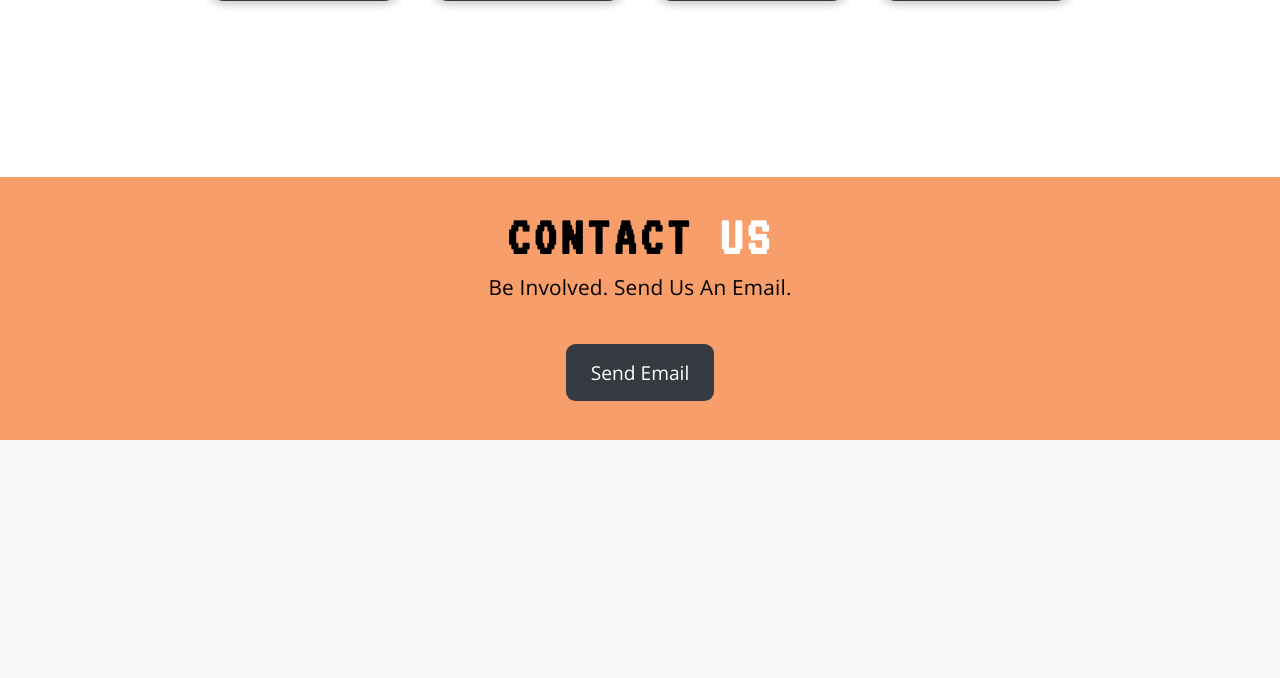
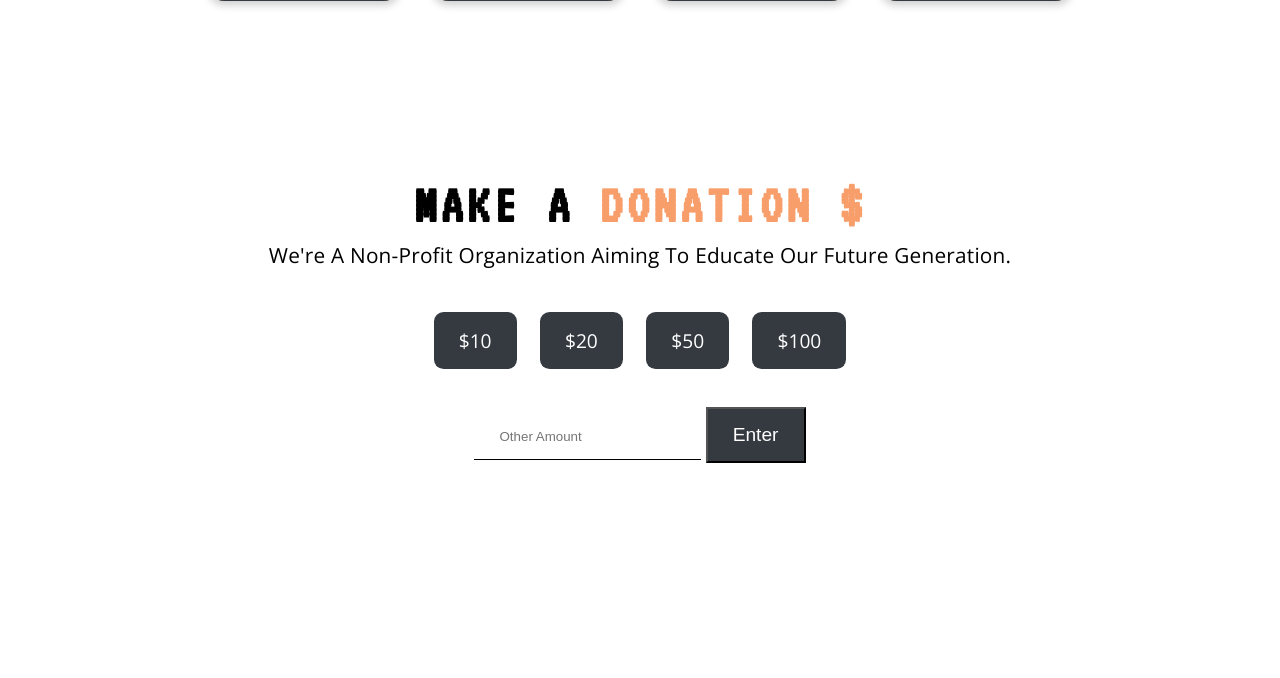
Before and after one commit to jjanicefong/gameofapps, a PHP site: page / in a window 1280 px wide. Shown: the part 3446-4124 px from the top of the page. Before the commit the page ends 3886 px from the top, so only its background shows below. Run offline with PHP 8.4, Linux system fonts and the light colour scheme.

Commit message:
half complete UI

```diff
--- a/css/main.css
+++ b/css/main.css
@@ -374,7 +374,49 @@ a {
     transform: rotateY(180deg);
   }
 
-/* ========================================================= */
+ /* ========================================================= */
+ /* Donate */
+ /* ========================================================= */
+.other-amount {
+    position: relative;
+    top: 6em;
+    margin-bottom: 20em;
+    padding: 15px 25px;
+}
+
+.donate-input {
+    border: none;
+    border-bottom: 1px solid black;
+    padding: 15px 25px;
+    position: relative;
+}
+
+.donate-btn {
+    font-size: 1.2em;
+    color: #fff;
+
+    background-color:#343a40;
+    padding: 15px 25px;
+}
+
+.dollar-btn {
+    font-size: 1.2em;
+    color: #fff;
+
+    background-color:#343a40;
+    border-radius: 0.5em;
+    padding: 15px 25px;
+    position: relative;
+    top: 3em;
+    margin: .5em;
+}
+
+.dollar-btn:hover {
+    color: white !important;
+    background-color: #ff8f4f;
+}
+
+ /* ========================================================= */
  /* Contact Us Footer */
  /* ========================================================= */
 
--- a/index.html
+++ b/index.html
@@ -18,6 +18,7 @@
                 <li class="nav-item"><a href="#about" class="nav-link">About</a></li>
                 <li class="nav-item"><a href="#events" class="nav-link">Events</a></li>
                 <li class="nav-item"><a href="#contact" class="nav-link">Contact</a></li>
+                <li class="nav-item"><a href="#donate" class="nav-link">Donate</a></li>
                 <li class="nav-item"><a href="#" class="nav-link btn-small">Login</a></li>
             </ul>
         </div>
@@ -163,6 +164,27 @@
       </div>
    </section>
 
+   <!-- Donate -->
+   <section id="donate" class="donate">
+      <div class="section-heading-cont">
+         <h1 class="section-title">Make a <span class="orange-text">Donation $</span></h1>
+         <h3 class="section-subtitle">We're a non-profit organization aiming to educate our future generation.</h3>
+
+         <!-- Form Donation -->
+         <form action="#" method="POST">
+            <a class="dollar-btn" href="#">$10</a>
+            <a class="dollar-btn" href="#">$20</a>
+            <a class="dollar-btn" href="#">$50</a>
+            <a class="dollar-btn" href="#">$100</a>
+            <div class="other-amount">
+               <input type="number" placeholder="Other Amount" class="donate-input"></input>
+               <button clear class="donate-btn">Enter</button>
+            </div>
+         </form>
+     </div>
+
+   </section>
+
    <!-- Footer Contact -->
    <section class="footer" id="contact">
       <div class="contact-cont">
```
